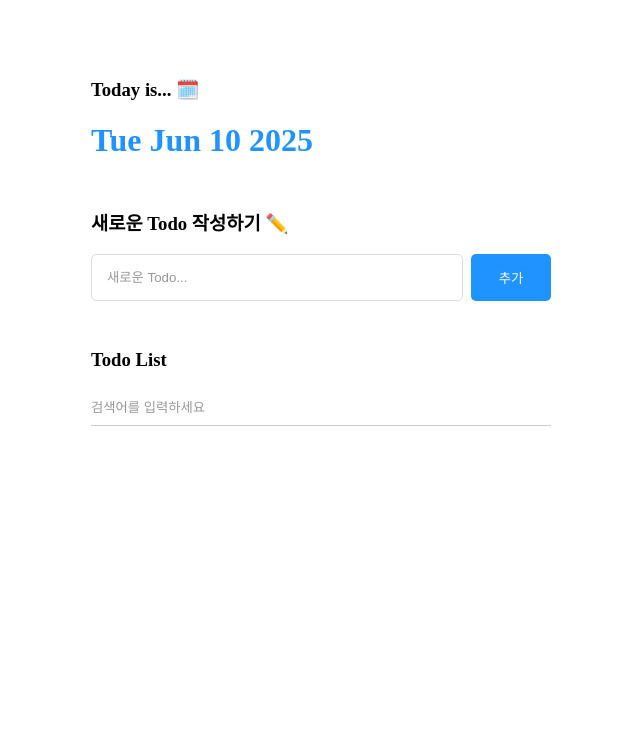
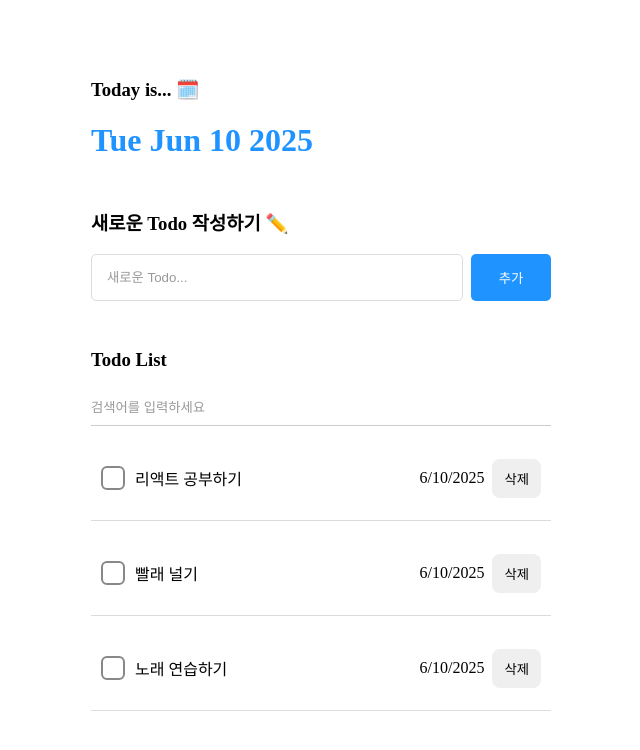
Before and after one commit to nada5un/todo-react, a React (Vite) app: page / in a window 1280 px wide. Shown: the top 750 px of the page, without its empty margins (319-959 px from the left). Built offline with nearby package versions, Linux system fonts and the light colour scheme.

Commit message:
modify: refactoring

```diff
--- a/src/App.jsx
+++ b/src/App.jsx
@@ -1,42 +1,68 @@
 // 바로 이전 탭으로 돌아가기 ctrl + tab
-import { useState } from "react";
+import { useState, useRef } from "react";
 import "./App.css";
 import Header from "./components/Header/Header";
 import TodoEditor from "./components/TodoEditor/TodoEditor";
 import TodoList from "./components/TodoList/TodoList";
 
 function App() {
+    const idRef = useRef(3);
+    const mockTodo = [
+        {
+            id: 0,
+            isDone: false,
+            content: "리액트 공부하기",
+            createdDate: new Date().getTime(),
+        },
+        {
+            id: 1,
+            isDone: false,
+            content: "빨래 널기",
+            createdDate: new Date().getTime(),
+        },
+        {
+            id: 2,
+            isDone: false,
+            content: "노래 연습하기",
+            createdDate: new Date().getTime(),
+        },
+    ];
     class TodoClass {
         constructor(params = {}) {
-            const {
-                id = Date.now(),
-                content = "",
-                isCompleted = false, // 예전 isDone → isCompleted로 바꾼 예시
-                createdDate = new Date().toDateString(),
-            } = params;
+            const { id = Date.now(), content = "", isDone = false, createdDate = new Date().toDateString() } = params;
 
             this.id = id;
             this.content = content;
-            this.isCompleted = isCompleted;
+            this.isDone = isDone;
             this.createdDate = createdDate;
         }
     }
 
-    const [todoList, setTodoList] = useState([]);
+    const [todoList, setTodoList] = useState(mockTodo);
 
-    const onClickAddTodo = (content) => {
-        const newTodo = new TodoClass({
-            // make id unique by using the current time in milliseconds
-            id: Date.now(),
+    const onCreate = (content) => {
+        const newTodo = {
+            id: idRef.current++,
             content: content,
-            createdDate: new Date().toDateString(),
-        });
+            isDone: false,
+            createdDate: new Date().getTime,
+        };
+        setTodoList((prevList) => [newTodo, ...prevList]);
+    };
 
-        setTodoList((prevList) => [...prevList, newTodo]);
+    // const onClickAddTodo = (content) => {
+    //     const newTodo = new TodoClass({
+    //         // make id unique by using the current time in milliseconds
+    //         id: Date.now(),
+    //         content: content,
+    //         createdDate: new Date().toDateString(),
+    //     });
 
-        // Reset the input field in TodoEditor
-        // This can be done by lifting the state up or using a ref in TodoEditor
-    };
+    //     setTodoList((prevList) => [...prevList, newTodo]);
+
+    //     // Reset the input field in TodoEditor
+    //     // This can be done by lifting the state up or using a ref in TodoEditor
+    // };
 
     const onDeleteTodo = (id) => {
         setTodoList((prevList) => prevList.filter((todo) => todo.id !== id));
@@ -45,7 +71,7 @@ function App() {
     return (
         <div className="App">
             <Header></Header>
-            <TodoEditor onSubmit={onClickAddTodo}></TodoEditor>
+            <TodoEditor onCreate={onCreate}></TodoEditor>
             <TodoList list={todoList} onDelete={onDeleteTodo}></TodoList>
         </div>
     );
--- a/src/components/TodoEditor/TodoEditor.jsx
+++ b/src/components/TodoEditor/TodoEditor.jsx
@@ -1,7 +1,8 @@
+// commant + \ : 에디터 탭 추가
 import "./TodoEditor.scss";
 import { useState, useRef } from "react";
 
-const TodoEditor = ({ onSubmit }) => {
+const TodoEditor = ({ onCreate }) => {
     const inputRef = useRef(null); // if you want to focus on input after submit
     const [text, setText] = useState("");
 
@@ -14,7 +15,7 @@ const TodoEditor = ({ onSubmit }) => {
         if (text.trim() === "") {
             return;
         }
-        onSubmit(text);
+        onCreate(text);
         setText("");
     };
 
```
